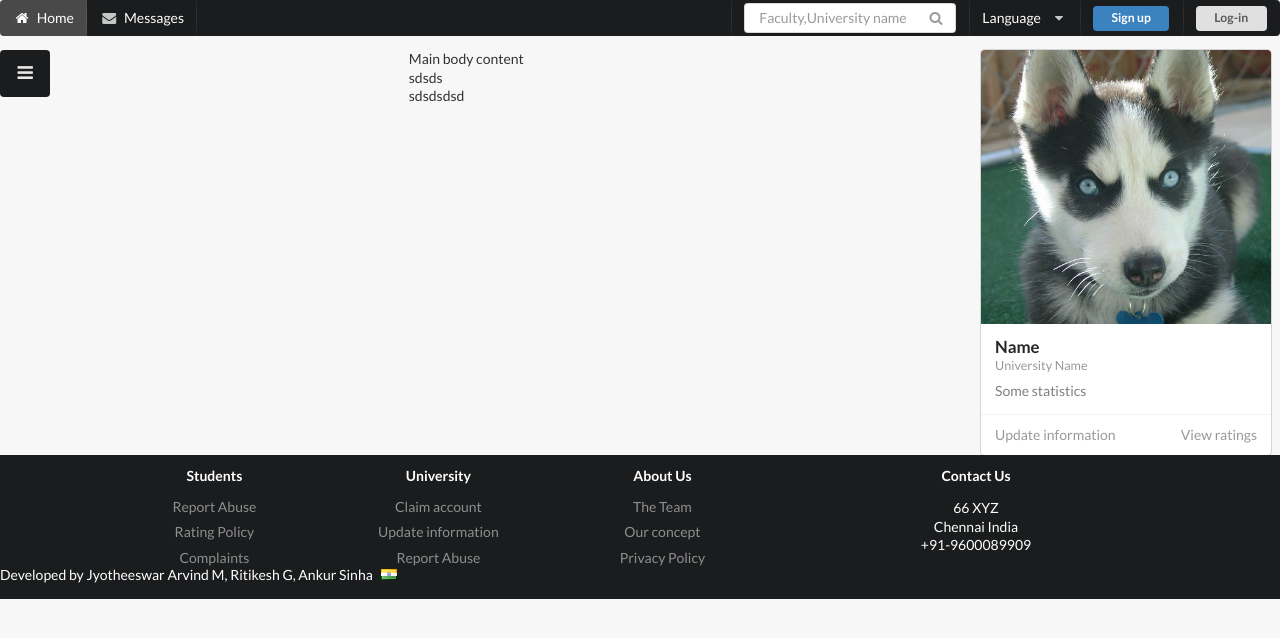
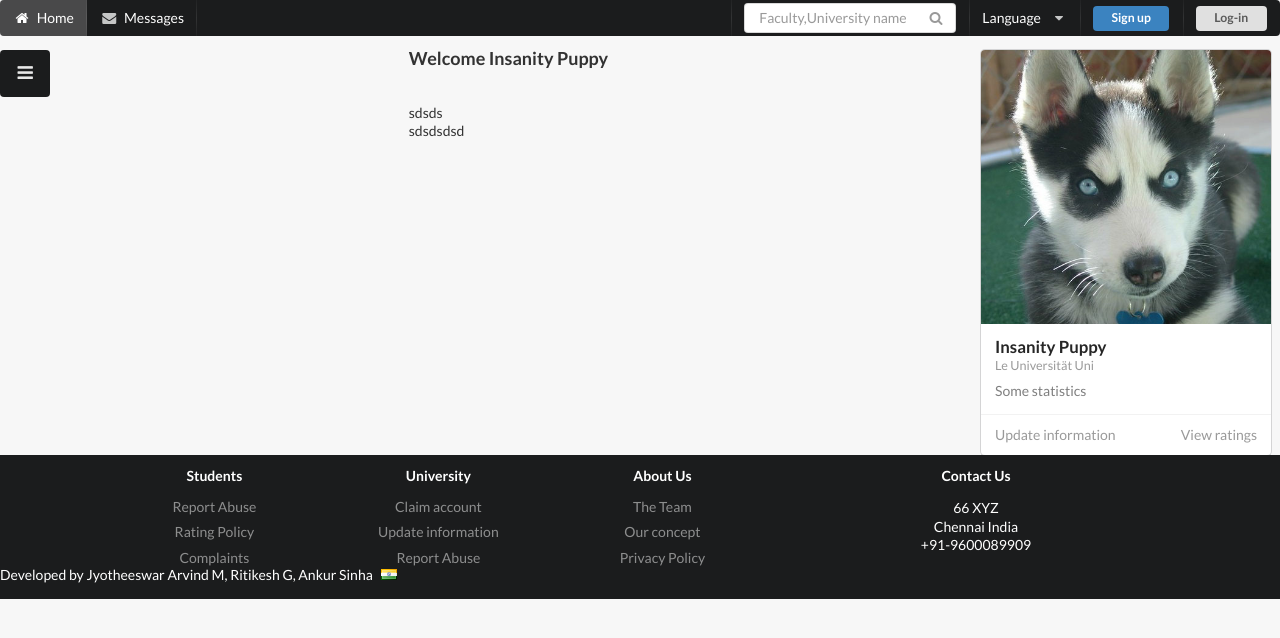
Before and after one commit to jyotheeshwar/Faculty_Feedback, a website: page public/index.html in a window 1280 px wide. Drawn offline with Linux system fonts and the light colour scheme.

Commit message:
Cleaned up static reference
Added Angular variables instead of static reference

```diff
--- a/public/app.js
+++ b/public/app.js
@@ -3,4 +3,6 @@ angular.module('TestAngular', [])
     '$scope',
     function ($scope) {
         $scope.test = 'Faculty rating system | ' + (new Date()).getFullYear();
+        $scope.User_name='Insanity Puppy';
+        $scope.university_name='Le Universität Uni';
 }]);
--- a/public/index.html
+++ b/public/index.html
@@ -174,7 +174,8 @@ Developed by: Jyotheeswar Arvind Manickavasagar, Ritikesh G, Ankur Sinha
         <span class="text" style="display:none;">Menu</span>
     </div>
  </div>
-<div class="seven wide column"><div class="content">Main body content<br>sdsds<br>sdsdsdsd</div></div>
+<div class="seven wide column"><div class="content">
+<div class="ui header">Welcome {{User_name}}</div><br>sdsds<br>sdsdsdsd</div></div>
 <div class="four wide column">
 <div class="content">
 	<div class="ui card">
@@ -189,9 +190,9 @@ Developed by: Jyotheeswar Arvind Manickavasagar, Ritikesh G, Ankur Sinha
 <img src="images/pup.jpg">
   </div>
   <div class="content">
-<div class="header">Name{{Name}}</div>
+<div class="header">{{User_name}}</div>
 <div class="meta">
-  <a class="group">University Name{{University_Name}}</a>
+  <a class="group">{{university_name}}</a>
 </div>
 <div class="description">Some statistics</div>
   </div>
```
